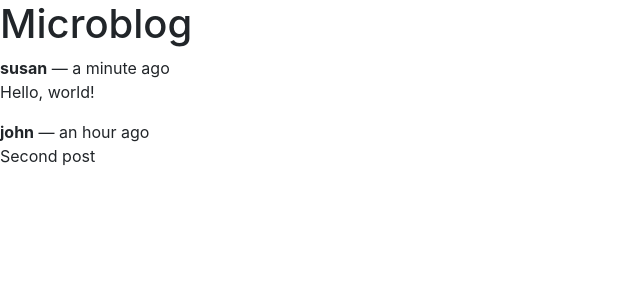
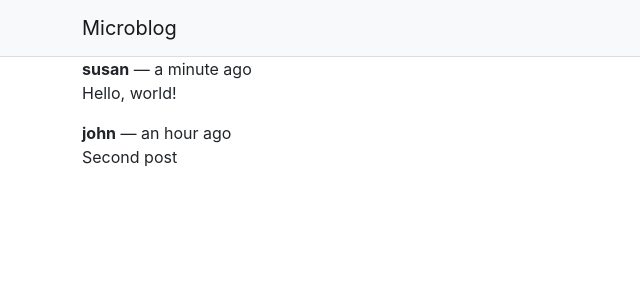
Before and after one commit to carlhinderer/react-intro, a React (Create React App) app in the folder grinberg_tutorial/project/react-microblog/: page / in a window 1280 px wide. Shown: the top 300 px of the page, without its empty margins (0-640 px from the left). Built offline with nearby package versions, Linux system fonts and the light colour scheme.

Commit message:
Added Header component.

```diff
--- a/grinberg_tutorial/project/react-microblog/src/App.js
+++ b/grinberg_tutorial/project/react-microblog/src/App.js
@@ -1,3 +1,6 @@
+import Container from 'react-bootstrap/Container';
+import Header from './components/Header';
+
 export default function App() {
   const posts = [
     {
@@ -19,8 +22,9 @@ export default function App() {
   ];
 
   return (
-    <>
-      <h1>Microblog</h1>
+    <Container fluid className="App">
+      <Header />
+      <Container>
         {posts.length === 0 ?
           <p>There are no blog posts.</p>
         :
@@ -34,6 +38,7 @@ export default function App() {
             );
           })
         }
-    </>
+      </Container>
+    </Container>
   );
 }
--- /dev/null
+++ b/grinberg_tutorial/project/react-microblog/src/components/Header.js
@@ -0,0 +1,12 @@
+import Navbar from 'react-bootstrap/Navbar';
+import Container from 'react-bootstrap/Container';
+
+export default function Header() {
+  return (
+    <Navbar bg="light" sticky="top" className="Header">
+      <Container>
+        <Navbar.Brand>Microblog</Navbar.Brand>
+      </Container>
+    </Navbar>
+  );
+}
--- a/grinberg_tutorial/project/react-microblog/src/index.css
+++ b/grinberg_tutorial/project/react-microblog/src/index.css
@@ -11,3 +11,11 @@ code {
   font-family: source-code-pro, Menlo, Monaco, Consolas, 'Courier New',
     monospace;
 }
+
+.App {
+  padding: 0;
+}
+
+.Header {
+  border-bottom: 1px solid #ddd;
+}
```
Lines whose indentation alone changed are shown as unchanged.
